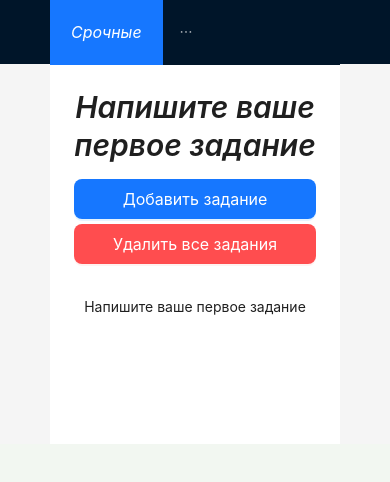
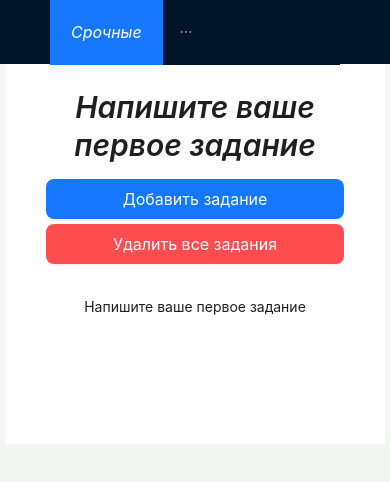
Before and after one commit to moust1k/todo_redux, a React (Create React App) app: page / in a window 390 px wide. Shown: the top 482 px of the page. Built offline with nearby package versions, Linux system fonts and the light colour scheme.

Commit message:
less padding for mobile

```diff
--- a/src/components/content/MainBody.tsx
+++ b/src/components/content/MainBody.tsx
@@ -8,6 +8,7 @@ import HighImportance from '../pages/HighImportance'
 import FormContainer from '../form/FormContainer'
 import Modal from '../modal/Modal'
 import ModalFormContainer from '../form/modalForm/ModalFormContainer'
+import css from './mainBody.module.css'
 
 export const MainBody = () => {
 	const [active, setActive] = useState<boolean>(false)
@@ -18,7 +19,7 @@ export const MainBody = () => {
 
 	return (
 		<>
-			<Content className='site-layout' style={{ padding: '0 50px', textAlign: 'center' }}>
+			<Content className={css.siteLayout}>
 				<div style={{ padding: 24, minHeight: 380, background: colorBgContainer }}>
 					<FormContainer setActive={setActive} />
 					{active && (
--- /dev/null
+++ b/src/components/content/mainBody.module.css
@@ -0,0 +1,10 @@
+.siteLayout {
+	padding: 0 50px;
+	text-align: center;
+}
+
+@media (max-width: 750px) {
+	.siteLayout {
+		padding: 0 5px;
+	}
+}
--- a/src/components/form/form.module.css
+++ b/src/components/form/form.module.css
@@ -81,7 +81,7 @@
 	}
 
 	.button {
-		width: 100%;
+		width: 90%;
 	}
 
 	.numberOfAssigments {
--- a/src/components/todo/Todo.tsx
+++ b/src/components/todo/Todo.tsx
@@ -33,7 +33,7 @@ const Todo: React.FC<PropsType> = ({ todo, deleteTodo, toggleTodo, index, editTo
 						<Typography.Text className={css.textWidth} strong>
 							{todo.task}
 						</Typography.Text>
-						<div>
+						<div className={css.buttonsWrapper}>
 							<button className={css.button} onClick={() => onClickEdit(todo.id)}>
 								<MdOutlineEdit className={css.deleteIcon} />
 							</button>
```
